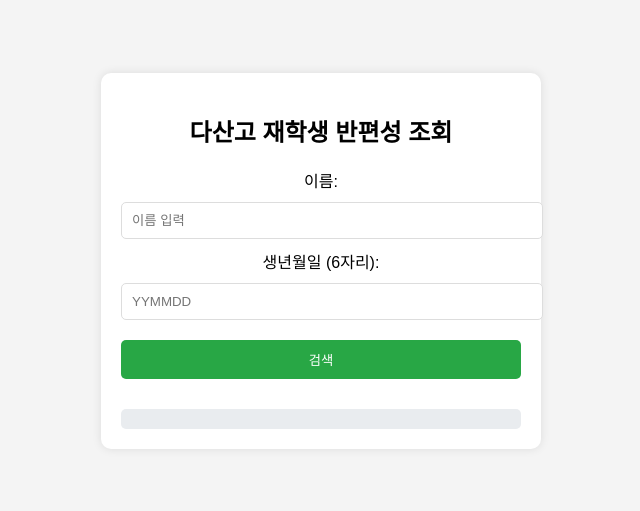
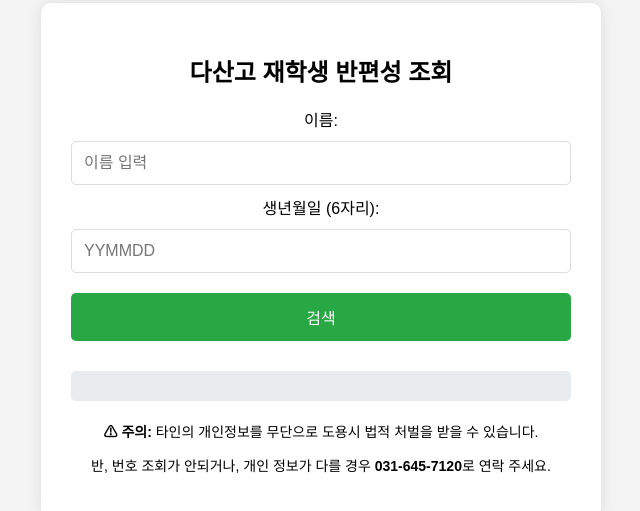
Before and after one commit to inmsoft/class-find, a plain HTML site: page index.html in a window 1280 px wide. Shown: the part 139-650 px from the top of the page, without its empty margins (319-959 px from the left). Drawn offline with Linux system fonts and the light colour scheme.

Commit message:
Update index.html

```diff
--- a/index.html
+++ b/index.html
@@ -16,34 +16,43 @@
         }
         .container {
             background: white;
-            padding: 20px;
+            padding: 30px;
             border-radius: 10px;
-            box-shadow: 0 0 10px rgba(0, 0, 0, 0.1);
+            box-shadow: 0 0 15px rgba(0, 0, 0, 0.1);
             text-align: center;
-            max-width: 400px;
-            width: 100%;
+            max-width: 500px;
+            width: 90%;
         }
         input, button {
             margin: 10px 0;
-            padding: 10px;
+            padding: 12px;
             width: 100%;
             border: 1px solid #ddd;
             border-radius: 5px;
+            font-size: 16px;
+            box-sizing: border-box;
         }
         button {
             background-color: #28a745;
             color: white;
             border: none;
             cursor: pointer;
+            font-size: 16px;
         }
         button:hover {
             background-color: #218838;
         }
         #result {
             margin-top: 20px;
-            padding: 10px;
+            padding: 15px;
             background: #e9ecef;
             border-radius: 5px;
+            font-size: 16px;
+        }
+        .notice {
+            margin-top: 20px;
+            font-size: 14px;
+            color: black;
         }
     </style>
     <script>
@@ -80,11 +89,11 @@
                     if (이름 === name && 생년월일 === birth) {
                         document.getElementById("result").innerHTML = `
                             <p><strong>이름:</strong> ${이름}</p>
-                            <p><strong>진급학년:</strong> ${신학년}</p>
-                            <p><strong>진급학년 반:</strong> ${신반}</p>
-                            <p><strong>진급학년 번호:</strong> ${신번호}</p>
-                            <p><strong>이전학년반:</strong> ${구반}</p>
-                            <p><strong>이전학년번호:</strong> ${구번호}</p>
+                            <p><strong>진급 학년:</strong> ${신학년}</p>
+                            <p><strong>진급 학년 반:</strong> ${신반}</p>
+                            <p><strong>진급 학년 번호:</strong> ${신번호}</p>
+                            <p><strong>이전 학년 반:</strong> ${구반}</p>
+                            <p><strong>이전 학년 번호:</strong> ${구번호}</p>
                         `;
                         found = true;
                         break;
@@ -113,6 +122,10 @@
         <button onclick="searchStudent()">검색</button>
         <br>
         <div id="result"></div>
+        <div class="notice">
+            <p><strong>⚠ 주의:</strong> 타인의 개인정보를 무단으로 도용시 법적 처벌을 받을 수 있습니다.</p>
+            <p>반, 번호 조회가 안되거나, 개인 정보가 다를 경우 <strong>031-645-7120</strong>로 연락 주세요.</p>
+        </div>
     </div>
 </body>
 </html>
```
